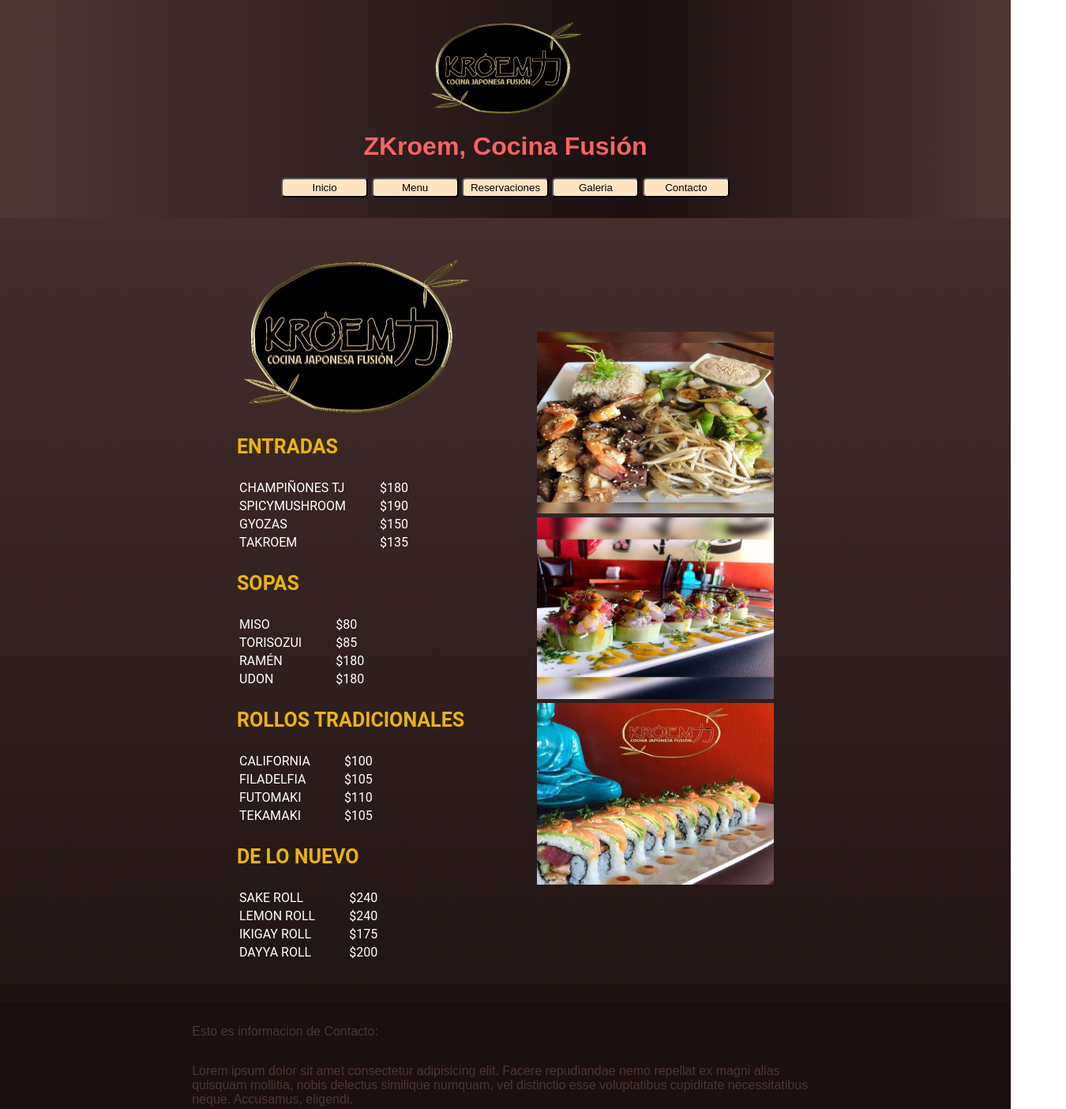
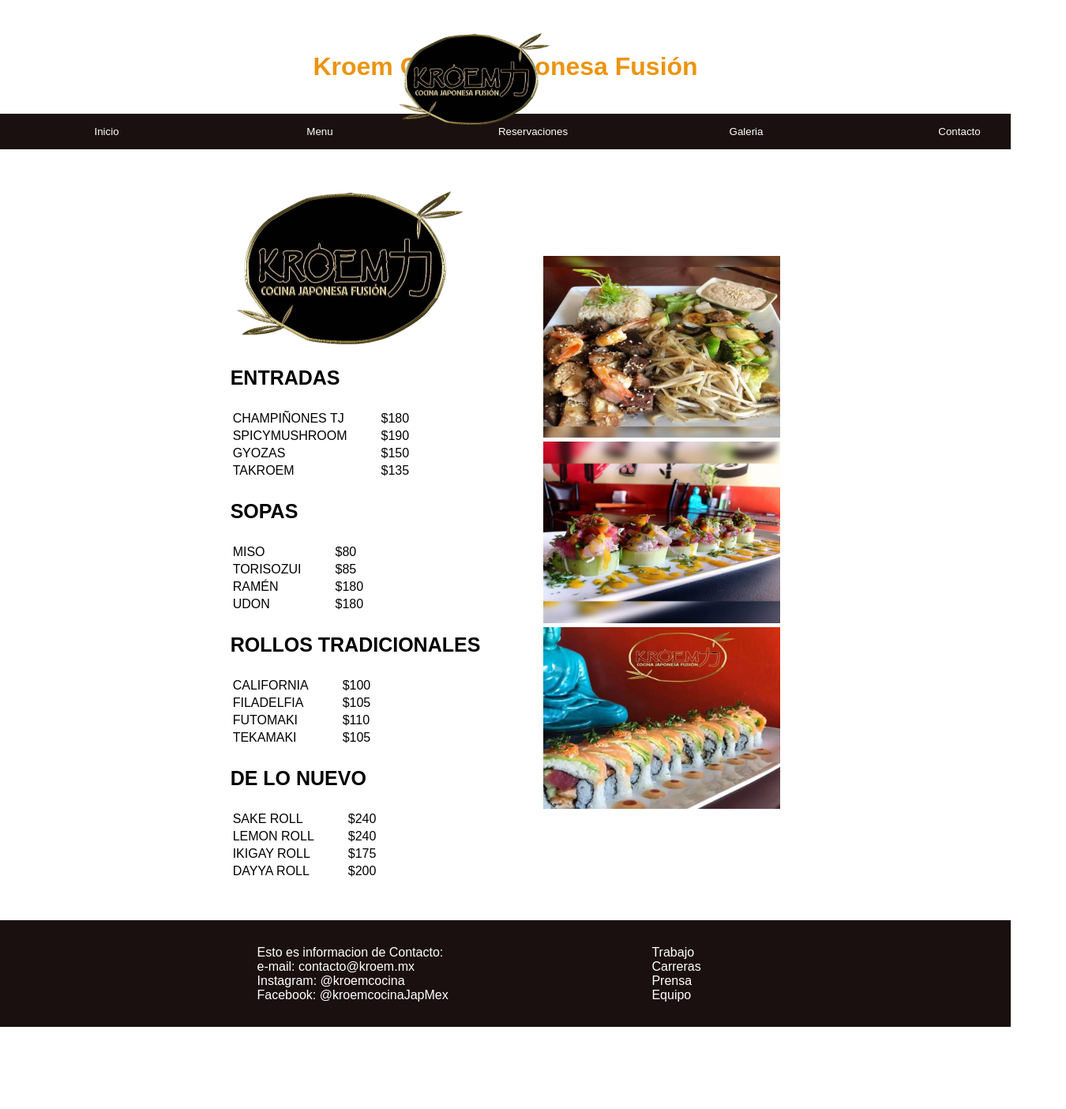
Before and after one commit to fatimabanu12/kroem_fusion, a plain HTML site: page views/menu.html in a window 1280 px wide. Shown: the top 1404 px of the page at 79% size, 1350 px wide, since content can reach past the window. After the commit the page ends 1300 px from the top, so only its background shows below. Drawn offline with Linux system fonts and the light colour scheme.

Commit message:
added contact, Menu and Review v2

```diff
--- a/styles/contact.css
+++ b/styles/contact.css
@@ -1,3 +1,61 @@
+body{
+    background-color: white;
+    margin: 0;
+}
+
+.logo-title-container{
+    display: flex;
+    flex-direction: column;
+    align-items: center;
+    width: 100%;
+    margin: 1.5% 0%;
+}
+.main-logo{
+    position: absolute;
+    top: 40px;
+    left: 500px;
+    width: 200px;
+    height: 120px;
+}
+.header-content{
+    /* background-color: #1A100F; */
+    /* background: linear-gradient(90deg, rgb(79, 54, 52) 0%, rgba(26,16,15,1) 63%, rgba(79, 54, 52) 100%); */
+    background-color: white;
+
+    /* color: rgb(247, 99, 99); */
+    color: #eb9410;
+    font-family: sans-serif;
+    display: flex;
+    flex-direction: column;
+    align-items: center;
+    margin: 0px, 2%;
+    padding: 2% 0% 0% 0%;
+}
+.main-navbar{
+    width: 100%;
+    background-color: #1a100f;
+    display: flex;
+    flex-direction: row;
+    align-items: center;
+    justify-content: space-evenly;
+}
+.navigation-button{
+    /* color: rgb(255, 230, 41); */
+    color: white;
+
+    font-family: sans-serif;
+    /* background-color: bisque; */
+    background-color: rgba(255, 228, 196, 0);
+    border: 0px;
+
+    width: 210px;
+    height: 25px;
+    cursor: pointer;
+    margin: 10px 30px;
+
+    border-radius: 5px;
+}
+
 #contacto-seccion-uno{
     display: flex;
     flex-direction: row;
@@ -11,18 +69,18 @@
 }
 
 #contacto-seccion-uno p{
-    color: bisque
+    color: black
 }
 
 #contacto-seccion-dos p{
-    color: bisque;
+    color: black;
 }
 
 
 #contacto-div-contactanos{
     display: flex;
     justify-content: center;
-    color: rgb(247, 99, 99);
+    color: black
 }
 
 #contacto-div-contactanos h1{
@@ -30,12 +88,30 @@
 }
 
 #contact-ubicacion-header{
-    color: bisque;
+    color: black;
     font-size: 40px;
 }
 
 .contact-headers{
     text-align: center;
     font-size: 25px;
-    color: bisque;
+    color: black;
 }
+
+.footer-del-diablo{
+    background-color: #1A100F;
+    /* background: rgba(26,16,15,1); */
+    /* color: rgb(79, 54, 52); */
+    color: white;
+    font-family: sans-serif;
+    display: flex;
+    flex-direction: column;
+    align-items: start;
+    padding: 1% 19%;
+    align-items: center;
+}
+.footer-del-diablo table{
+    width: 80%;
+
+    /* background-color: aqua; */
+}
--- a/styles/menu.css
+++ b/styles/menu.css
@@ -1,6 +1,62 @@
 body{
-    background-color: #151515;
+    background-color: white;
+    margin: 0;
 }
+
+.logo-title-container{
+    display: flex;
+    flex-direction: column;
+    align-items: center;
+    width: 100%;
+    margin: 1.5% 0%;
+}
+.main-logo{
+    position: absolute;
+    top: 40px;
+    left: 500px;
+    width: 200px;
+    height: 120px;
+}
+.header-content{
+    /* background-color: #1A100F; */
+    /* background: linear-gradient(90deg, rgb(79, 54, 52) 0%, rgba(26,16,15,1) 63%, rgba(79, 54, 52) 100%); */
+    background-color: white;
+
+    /* color: rgb(247, 99, 99); */
+    color: #eb9410;
+    font-family: sans-serif;
+    display: flex;
+    flex-direction: column;
+    align-items: center;
+    margin: 0px, 2%;
+    padding: 2% 0% 0% 0%;
+}
+.main-navbar{
+    width: 100%;
+    background-color: #1a100f;
+    display: flex;
+    flex-direction: row;
+    align-items: center;
+    justify-content: space-evenly;
+}
+.navigation-button{
+    /* color: rgb(255, 230, 41); */
+    color: white;
+
+    font-family: sans-serif;
+    /* background-color: bisque; */
+    background-color: rgba(255, 228, 196, 0);
+    border: 0px;
+
+    width: 210px;
+    height: 25px;
+    cursor: pointer;
+    margin: 10px 30px;
+
+    border-radius: 5px;
+}
+
+
 
 #div-logo{
     display: flex;
@@ -16,8 +72,8 @@ body{
 
 .achetres{
     font-size: 25px;
-    font-family: 'Roboto', sans-serif;
-    color: #E9B410;
+    color: black;
+    font-family: sans-serif;
 }
 
 aside {
@@ -31,17 +87,32 @@ aside img {
     margin-bottom: 5px;
 }
 
-table{
+
+
+.menu-table-class td{
     font-size: 16px;
-    font-family: 'Roboto', sans-serif;
-    color: white;
-}
-
-td{
-    font-size: 16px;
-    font-family: 'Roboto', sans-serif;
-    color: white;
+    color: black;
+    font-family: sans-serif;
 }
 .precio{
     padding-left: 40px;
 }
+
+
+.footer-del-diablo{
+    background-color: #1A100F;
+    /* background: rgba(26,16,15,1); */
+    /* color: rgb(79, 54, 52); */
+    color: white;
+    font-family: sans-serif;
+    display: flex;
+    flex-direction: column;
+    align-items: start;
+    padding: 1% 19%;
+    align-items: center;
+}
+.footer-del-diablo table{
+    width: 80%;
+
+    /* background-color: aqua; */
+}
--- a/styles/review.css
+++ b/styles/review.css
@@ -1,3 +1,61 @@
+body{
+    background-color: white;
+    margin: 0;
+}
+
+.logo-title-container{
+    display: flex;
+    flex-direction: column;
+    align-items: center;
+    width: 100%;
+    margin: 1.5% 0%;
+}
+.main-logo{
+    position: absolute;
+    top: 40px;
+    left: 500px;
+    width: 200px;
+    height: 120px;
+}
+.header-content{
+    /* background-color: #1A100F; */
+    /* background: linear-gradient(90deg, rgb(79, 54, 52) 0%, rgba(26,16,15,1) 63%, rgba(79, 54, 52) 100%); */
+    background-color: white;
+
+    /* color: rgb(247, 99, 99); */
+    color: #eb9410;
+    font-family: sans-serif;
+    display: flex;
+    flex-direction: column;
+    align-items: center;
+    margin: 0px, 2%;
+    padding: 2% 0% 0% 0%;
+}
+.main-navbar{
+    width: 100%;
+    background-color: #1a100f;
+    display: flex;
+    flex-direction: row;
+    align-items: center;
+    justify-content: space-evenly;
+}
+.navigation-button{
+    /* color: rgb(255, 230, 41); */
+    color: white;
+
+    font-family: sans-serif;
+    /* background-color: bisque; */
+    background-color: rgba(255, 228, 196, 0);
+    border: 0px;
+
+    width: 210px;
+    height: 25px;
+    cursor: pointer;
+    margin: 10px 30px;
+
+    border-radius: 5px;
+}
+
 
 #review-seccion-uno{
 
@@ -21,12 +79,11 @@
 #ache-dos{
     font-size: 30px;
     font-family: 'Roboto', sans-serif;
-    color: rgb(247, 99, 99);
+    color:black;
 }
 
 #review-seccion-dos{
     padding: 25px;
-
 }
 
 .sub-div{
@@ -43,18 +100,41 @@
 }
 
 #textarea-expandible{
+    border-radius: 10px;
     width: 460px; /* Puedes ajustar el valor o usar % para que se ajuste al contenedor */
     height: 70px;
 }
 
 #boton-cancelar{
+    border-radius: 10px;
     padding: 10px;
-    background-color: #C4C5C5;
-    color: #282929;
+
+    color: black
+}
+input{
+    border-radius: 5px;
 }
 
 #boton-enviar{
+    border-radius: 10px;
     padding: 10px;
-    background-color: #D13E4F;
+    color: black;
+}
+
+.footer-del-diablo{
+    background-color: #1A100F;
+    /* background: rgba(26,16,15,1); */
+    /* color: rgb(79, 54, 52); */
     color: white;
+    font-family: sans-serif;
+    display: flex;
+    flex-direction: column;
+    align-items: start;
+    padding: 1% 19%;
+    align-items: center;
 }
+.footer-del-diablo table{
+    width: 80%;
+
+    /* background-color: aqua; */
+}
--- a/views/menu.html
+++ b/views/menu.html
@@ -5,18 +5,19 @@
     <meta name="viewport" content="width=device-width, initial-scale=1.0">
     <title>Menú</title>
     <link rel="stylesheet" href="/styles/menu.css">
-    <link rel="stylesheet" href="/styles/home.css">
 </head>
 <body>
     <header class="header-content" id="kroem-header">
-        <img src="../assets/kroem_logo.png" alt="LogPrincipal" width="200" height="120">
-        <h1>ZKroem, Cocina Fusión</h1>
+        <div class="logo-title-container">
+            <h1>Kroem Cocina Japonesa Fusión</h1>
+        </div>
+        <img src="../assets/kroem_logo.png" alt="LogPrincipal" class="main-logo">
 
-        <nav id="main-navbar">
-            <a href=""><Button class="navigation-button">Inicio</Button></a>
-            <a href=""><Button class="navigation-button">Menu</Button></a>
-            <a href=""><Button class="navigation-button">Reservaciones</Button></a>
-            <a href=""><Button class="navigation-button">Galeria</Button></a>
+        <nav id="main-navbar" class="main-navbar">
+            <a href="home.html"><Button class="navigation-button">Inicio</Button></a>
+            <a href="menu.html"><Button class="navigation-button">Menu</Button></a>
+            <a href="reservations.html"><Button class="navigation-button">Reservaciones</Button></a>
+            <a href="gallery.html"><Button class="navigation-button">Galeria</Button></a>
             <a href=""><Button class="navigation-button">Contacto</Button></a>
         </nav>
     </header>
@@ -33,7 +34,7 @@
                 <article>
                     <h3 class="achetres">ENTRADAS</h3>
                     <div class="div-de-comidas">
-                        <table>
+                        <table class="menu-table-class">
                             <tr>
                                 <td>CHAMPIÑONES TJ</td>
                                 <td class="precio">$180</td>
@@ -59,7 +60,7 @@
                 <article>
                     <h3 class="achetres">SOPAS</h3>
                     <div class="div-de-comidas">
-                        <table>
+                        <table class="menu-table-class">
                             <tr>
                                 <td> MISO</td>
                                 <td class="precio">$80</td>
@@ -85,7 +86,7 @@
                 <article>
                     <h3 class="achetres">ROLLOS TRADICIONALES</h3>
                     <div class="div-de-comidas">
-                        <table>
+                        <table class="menu-table-class">
                             <tr>
                                 <td>CALIFORNIA</td>
                                 <td class="precio">$100</td>
@@ -111,7 +112,7 @@
                 <article>
                     <h3 class="achetres">DE LO NUEVO</h3>
                     <div class="div-de-comidas">
-                        <table>
+                        <table class="menu-table-class">
                             <tr>
                                 <td>SAKE ROLL</td>
                                 <td class="precio">$240</td>
@@ -144,8 +145,25 @@
 
     </main>
     <footer class="footer-del-diablo" id="footer-del-diablo">
-        <p>Esto es informacion de Contacto: </p>
-        <p>Lorem ipsum dolor sit amet consectetur adipisicing elit. Facere repudiandae nemo repellat ex magni alias quisquam mollitia, nobis delectus similique numquam, vel distinctio esse voluptatibus cupiditate necessitatibus neque. Accusamus, eligendi.</p>
+        <table>
+            <tr>
+                <td>
+                    <p>Esto es informacion de Contacto:<br>
+                    e-mail: contacto@kroem.mx<br>
+                    Instagram: @kroemcocina<br>
+                    Facebook: @kroemcocinaJapMex</p>
+                </td>
+                <td>
+                    <p>
+                        Trabajo<br>
+                        Carreras<br>
+                        Prensa<br>
+                        Equipo<br>
+                    </p>
+
+                </td>
+            </tr>
+        </table>
 
     </footer>
 
```
Also changed, not shown: views/contact.html (+8 -7 lines), views/review.html (+8 -4 lines).
